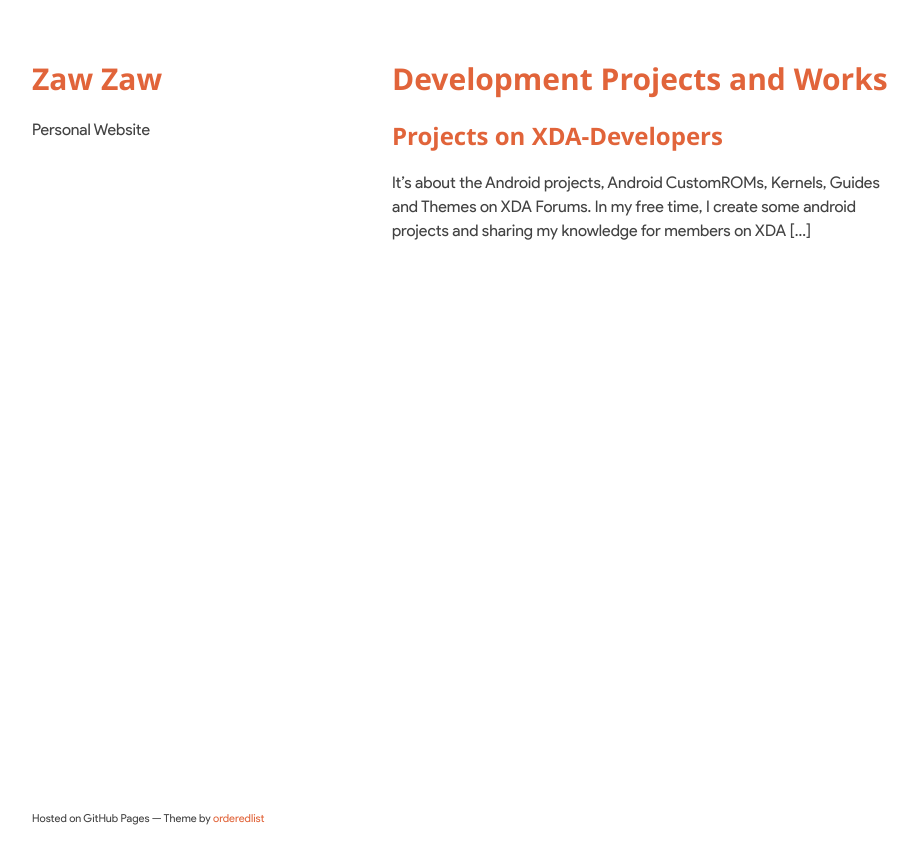
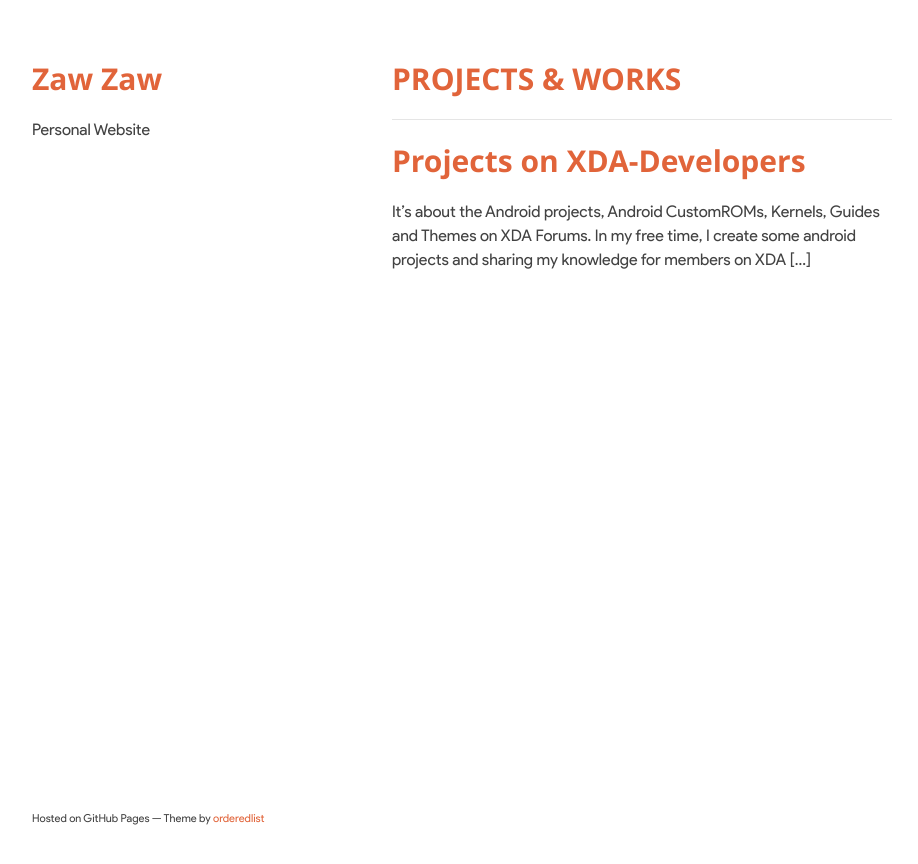
Before and after one commit to zawzaww/zawzaww.github.io, a Jekyll site: the page built from development.md, in a window 1280 px wide. Shown: the top 864 px of the page, without its empty margins (178-1096 px from the left). Built offline with Jekyll 4.4.1, drawn with Linux system fonts in a browser that asks for light colours.

Commit message:
index: development: Update index for renamed "Projects" and set h1 for development page

```diff
--- a/development.md
+++ b/development.md
@@ -4,7 +4,9 @@
 title: Development Projects and Works
 ---
 
-# Development Projects and Works
+# PROJECTS & WORKS
 
-## [Projects on XDA-Developers](projects/xda-threads-collection.md)
+----
+
+# [Projects on XDA-Developers](projects/xda-threads-collection.md)
 It's about the Android projects, Android CustomROMs, Kernels, Guides and Themes on XDA Forums. In my free time, I create some android projects and sharing my knowledge for members on XDA [...]
```
Also changed, not shown: index.md (+1 -1 lines).
